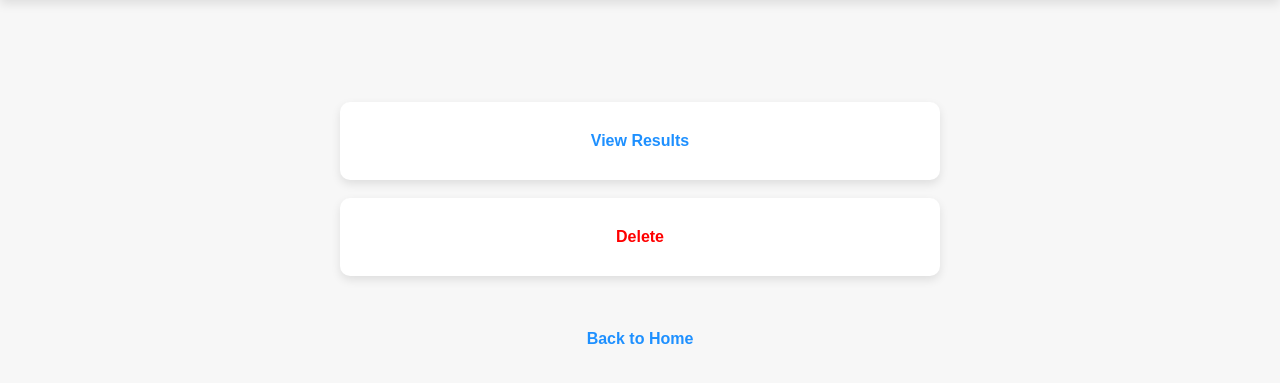
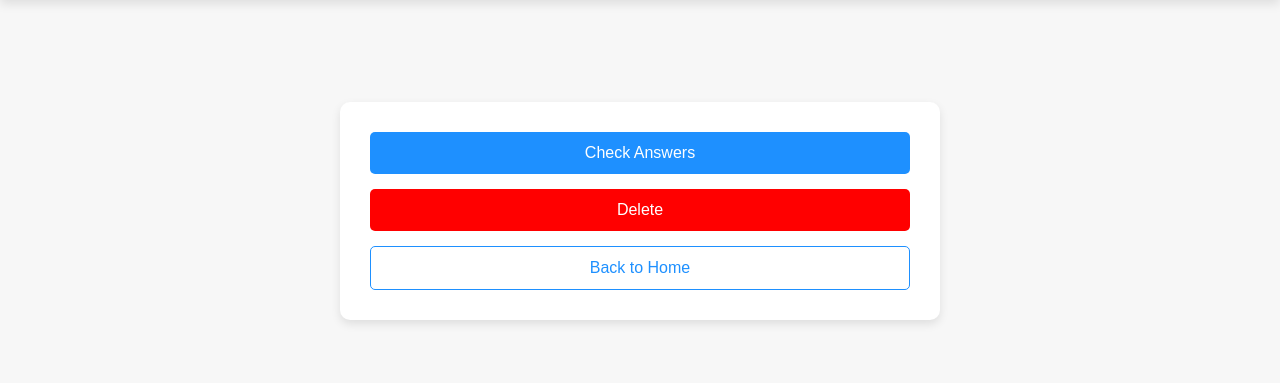
Before and after one commit to mihai288/Poll-Creator-Web-Platform, a Flask app: page /poll/102cd35f-262c-4889-85b8-b14f656306cd in a window 1280 px wide. Shown: the part 58-441 px from the top of the page. Run offline with Flask 3, Linux system fonts and the light colour scheme; a user stored in the database is signed in.

Commit message:
Add files via upload

```diff
--- a/templates/index.html
+++ b/templates/index.html
@@ -75,7 +75,7 @@
       left: 0;
       width: 100%;
       height: 100%;
-      background: rgba(30, 144, 255, 0.7);
+      background: rgba(30, 144, 255, 0.8);
       z-index: 1;
     }
     .hero-content {
@@ -181,7 +181,7 @@
   <!-- Header -->
   <header>
     <div class="header-title">QuizOnline</div>
-    <button class="cta-btn" style="color:white;">Create your Quiz for Free</button>
+    <a href="/register" class="cta-btn" style="color:white;">Create your Quiz for Free</a>
   </header>
 
   <!-- Hero Section -->
--- a/templates/poll.html
+++ b/templates/poll.html
@@ -5,7 +5,6 @@
     <meta name="viewport" content="width=device-width, initial-scale=1.0">
     <title>{{ poll.title }}</title>
     <style>
-        /* Resetting default styles */
         * {
             margin: 0;
             padding: 0;
@@ -19,10 +18,9 @@
             display: flex;
             flex-direction: column;
             height: 100vh;
-            padding-top: 60px; /* Spațiu pentru header */
+            padding-top: 60px;
         }
 
-        /* Header Styling */
         header {
             width: 100%;
             background-color: #1E90FF;
@@ -40,32 +38,12 @@
             text-transform: uppercase;
         }
 
-        header a {
-            text-decoration: none;
-            color: #fff;
-            padding: 10px 20px;
-            font-size: 1rem;
-            border-radius: 30px;
-            transition: background 0.3s ease, transform 0.3s ease;
-            margin-left: 15px;
-        }
-
-        header a:hover {
-            background: #00BFFF;
-            transform: translateY(-5px);
-        }
-
-        header a:active {
-            transform: translateY(2px);
-        }
-
-        /* Main content container */
         .content-wrapper {
             display: flex;
             align-items: center;
             flex-direction: column;
             height: 100%;
-            padding-top: 100px; /* Ajustare pentru înălțimea header-ului */
+            padding-top: 100px;
         }
 
         .content {
@@ -76,84 +54,50 @@
             border-radius: 10px;
             box-shadow: 0 4px 10px rgba(0, 0, 0, 0.1);
             text-align: center;
+            margin-bottom: 20px;
         }
 
-        h1 {
-            font-size: 2rem;
-            margin-bottom: 20px;
-            color: #333;
+        .button-container {
+            display: flex;
+            flex-direction: column;
+            gap: 15px;
         }
 
-        p {
-            font-size: 1.1rem;
-            margin: 20px 0;
-            color: #555;
+        .btn {
+            display: block;
+            padding: 12px;
+            text-align: center;
+            border-radius: 5px;
+            text-decoration: none;
+            font-size: 1rem;
+            transition: background 0.3s ease, transform 0.3s ease;
+        }
+        .btn:hover{
+            background-color: #f1f1f1;
+
+        }
+        .btn-primary {
+            background-color: #1E90FF;
+            color: white;
         }
 
-        a {
-            color: #1E90FF;
-            text-decoration: none;
-            font-weight: bold;
+        .btn-primary:hover {
+            background-color: #00BFFF;
+            transform: translateY(-3px);
         }
 
-        a:hover {
-            color: #00BFFF;
+        .btn-danger {
+            background-color: red;
+            color: white;
         }
 
-        form {
-            margin-top: 20px;
-        }
-
-        .poll-option {
-            margin-bottom: 10px;
-            text-align: left;
-        }
-
-        button {
-            width: 100%;
-            padding: 12px;
-            background-color: #1E90FF;
-            color: white;
-            font-size: 1rem;
-            border: none;
-            border-radius: 5px;
-            margin-top: 10px;
-            transition: background-color 0.3s ease, transform 0.3s ease;
-        }
-
-        button:hover {
-            background-color: #00BFFF;
-            transform: translateY(-5px);
-        }
-
-        button:active {
-            transform: translateY(2px);
-        }
-
-        /* Responsive styles */
-        @media (max-width: 768px) {
-            body {
-                padding-top: 80px;
-            }
-            .content{
-                width: 90%;
-            }
-            h1 {
-                font-size: 1.6rem;
-            }
-
-            input[type="checkbox"], button {
-                font-size: 0.9rem;
-            }
-
-            .content {
-                padding: 20px;
-            }
+        .btn-danger:hover {
+            background-color: darkred;
+            transform: translateY(-3px);
         }
     </style>
 </head>
 <body>
-
     <header>
         <div>{{ poll.title }}</div>
     </header>
@@ -161,7 +105,14 @@
     <div class="content-wrapper">
         <div class="content">
             {% if is_creator %}
-                <a href="/poll/{{ poll.id }}/results">View Results</a>
+                <div class="button-container">
+                    <a class="btn btn-primary" href="/poll/{{ poll.id }}/results">Check Answers</a>
+                    {% if poll.is_active %}
+                        <a class="btn btn-primary" href="/poll/{{ poll.id }}/stop_answers">Stop Answers</a>
+                    {% endif %}
+                    <a class="btn btn-danger" href="/delete/{{ poll.id }}">Delete</a>
+                    <a class="btn" href="/dashboard" style="color: #1E90FF; border: 1px solid #1E90FF;">Back to Home</a>
+                </div>
             {% else %}
                 {% if 'username' not in session %}
                     <p>Please <a href="{{ url_for('login') }}">log in</a> to vote.</p>
@@ -174,36 +125,18 @@
                         {% else %}
                             <form method="POST">
                                 {% for option in poll.options %}
-                                    {% if (option.text|safe)[:4] == '<h1>' %}
-                                        {{ option.text|safe }}
-                                    {% else %}
-                                        <div class="poll-option">
-                                            <input type="checkbox" id="option_{{ option.id }}" name="options" value="{{ option.id }}">
-                                            <label for="option_{{ option.id }}">{{ option.text }}</label>
-                                        </div>
-                                    {% endif %}
+                                    <div class="poll-option">
+                                        <input type="checkbox" id="option_{{ option.id }}" name="options" value="{{ option.id }}">
+                                        <label for="option_{{ option.id }}">{{ option.text }}</label>
+                                    </div>
                                 {% endfor %}
-                                <button type="submit">Vote</button>
+                                <button type="submit" class="btn btn-primary">Vote</button>
                             </form>
                         {% endif %}
                     {% endif %}
                 {% endif %}
             {% endif %}
         </div>
-        <br>
-        {% if is_creator %}
-            {% if poll.is_active %}
-            <div class="content">
-                <a href="/poll/{{ poll.id }}/stop_answers">Stop Answers</a>
-            </div><br>
-            {% endif %}
-            <div class="content">
-                <a style="color:red;" href="/delete/{{ poll.id }}">Delete</a>
-            </div><br>
-        <br><br>
-        <a href="/dashboard">Back to Home</a>
-        {% endif %}
     </div>
-
 </body>
 </html>
--- a/templates/register.html
+++ b/templates/register.html
@@ -145,7 +145,7 @@
 
     <div class="content-wrapper">
         <div class="content">
-            <h1>Register</h1>
+            <h1>Create your account</h1>
             <!-- Display error messages -->
             {% if errors %}
                 <div class="error-messages">
@@ -158,7 +158,7 @@
                 <input type="email" name="email" placeholder="Email" required><br>
                 <input type="text" name="username" placeholder="Username" required><br>
                 <input type="password" name="password" placeholder="Password" required><br>
-                <button type="submit">Register</button>
+                <button type="submit">Sign Up</button>
             </form>
         </div>
         <br>
```
Also changed, not shown: static/styles.css (+7 -0 lines), templates/dashboard.html (+8 -4 lines), instance/polls.db (added).
